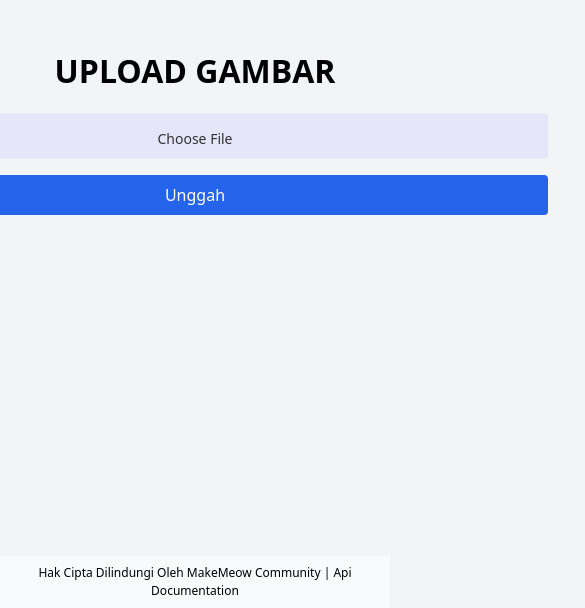
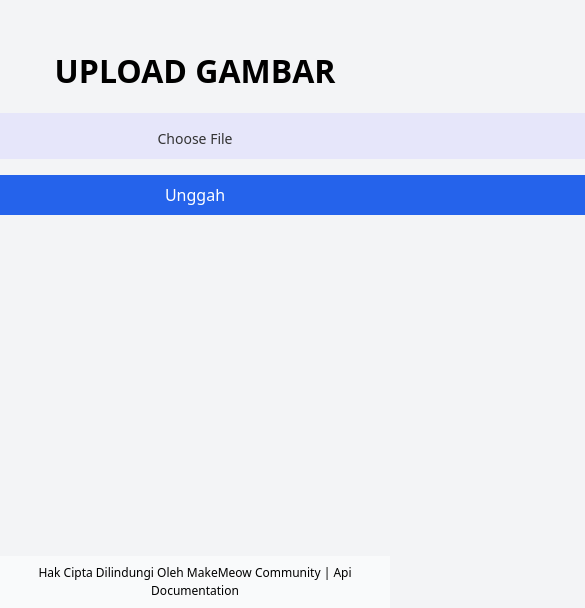
Before and after one commit to DawnDakotaBogisich/MeowFile, a website: page index.html in a window 390 px wide. Shown: the part 288-896 px from the top of the page, 585 px wide, since content can reach past the window. Drawn offline with nearby package versions, Linux system fonts and the light colour scheme; some packages are replaced by stand-ins of ours; a script that the page names is missing.

Commit message:
first commit

```diff
--- a/index.html
+++ b/index.html
@@ -75,8 +75,8 @@
   }
   .upload-file {
     width: calc(100% + 600px);
-    margin-left: -300px;
-    margin-right: -300px;
+    margin-left: -200px;
+    margin-right: -200px;
   }
   .upload-file span {
     margin-left: 300px;
```
